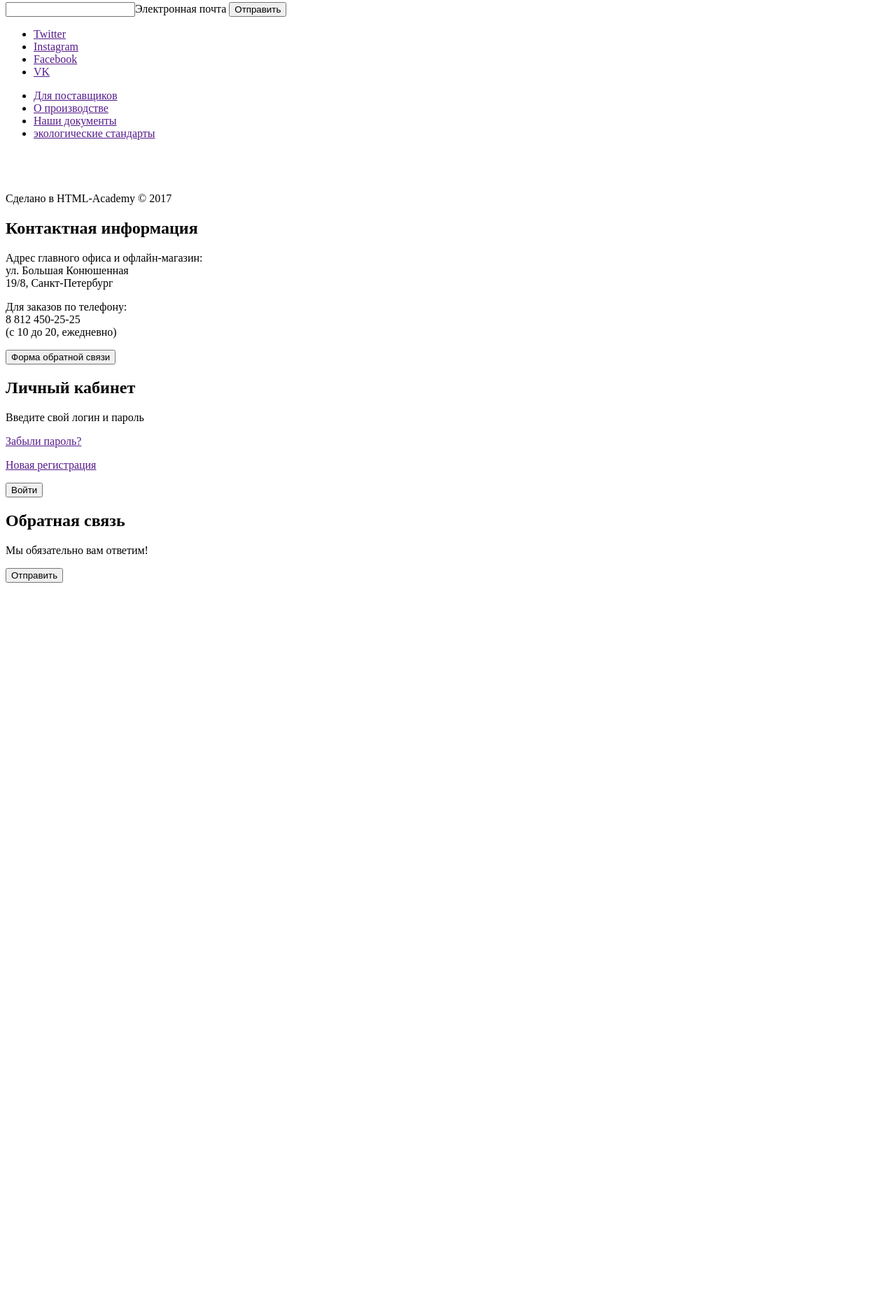
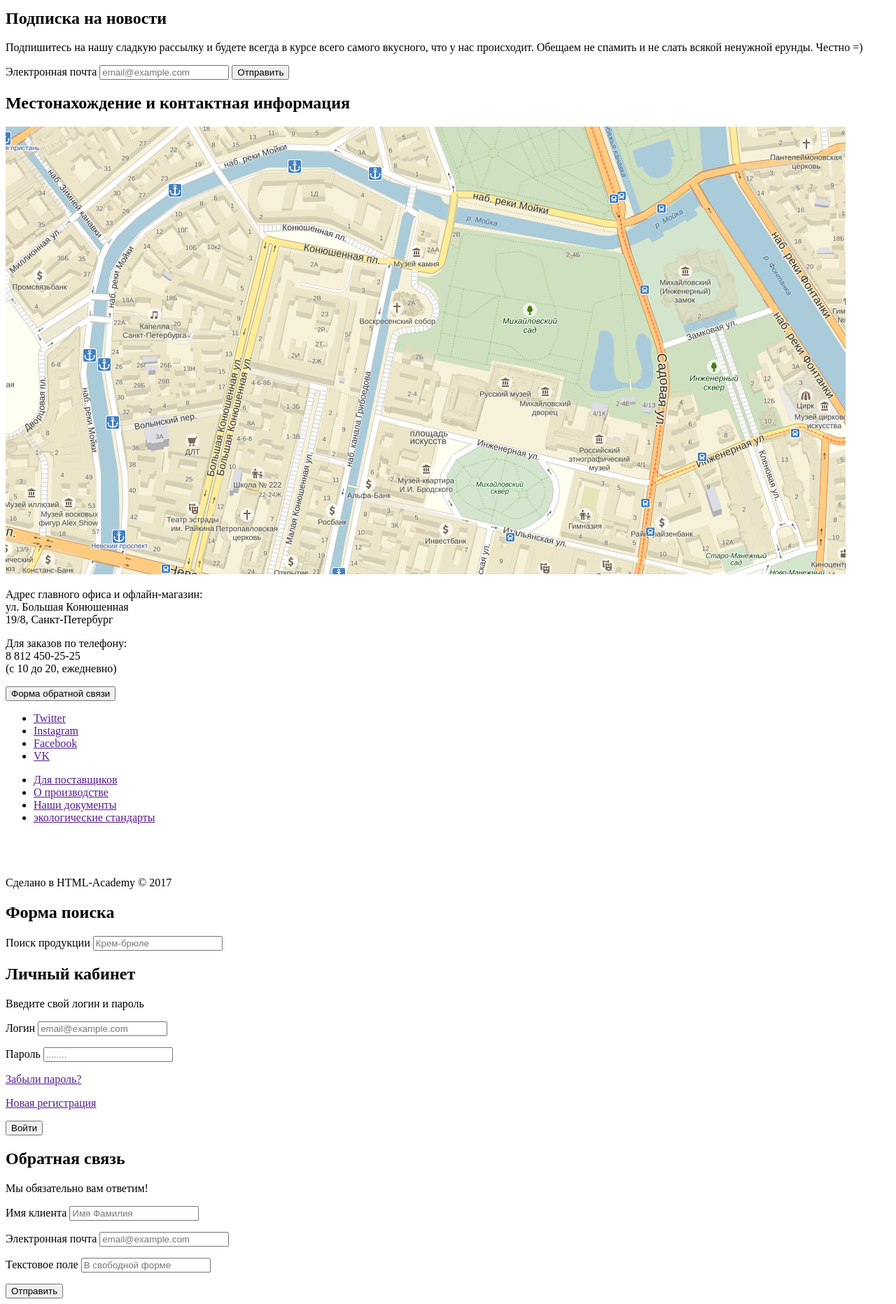
Before and after one commit to SergOtylov/980701-gllacy-26, a plain HTML site: page index.html in a window 1280 px wide. Shown: the part 710-2574 px from the top of the page at 70% size. Before the commit the page ends 1551 px from the top, so only its background shows below. Drawn offline with Linux system fonts and the light colour scheme.

Commit message:
Задание 4 Формы
Подготовил первую итерацию выполнения домашней работы по заданию 4. Доступность и формы

```diff
--- a/index.html
+++ b/index.html
@@ -12,6 +12,13 @@
       <img src="img/Index-logo-gllacy.svg" width="154" height="64" alt="Логотип Глейси">
       <ul>
         <li><a href="catalog.html">Каталог</a></li>
+        <ul>
+          <li><a href="">Новинки</a></li>
+          <li><a href="">Сливочное</a></li>
+          <li><a href="">Щербеты</a></li>
+          <li><a href="">Фруктовый лёд</a></li>
+          <li><a href="">Мелорин</a></li>
+        </ul>
         <li><a href="">Доставка и оплата</a></li>
         <li><a href="">О компании</a></li>
       </ul>
@@ -48,16 +55,31 @@
         <h2>Новое в нашем блоке</h2>
         <a href="">10 способов сервировки фруктовых щербетов к столу</a>
       </article>
-      <form>
-        <h2>Подписка на новости</h2>
+      <form class="subscriprion" method="POST" action="https://echo.htmlacademy.ru">
+        <h2 class="visually-hidden">Подписка на новости</h2>
         <p>Подпишитесь на нашу сладкую рассылку и будете всегда в курсе всего самого вкусного, что у нас происходит.
           Обещаем не спамить и не слать всякой ненужной ерунды. Честно =)</p>
         <div>
-          <input type="email">Электронная почта
+          <label class="visually-hidden" for="user-subscriprion">Электронная почта</label>
+          <input id="user-subscriprion" type="email" name="subscription" placeholder="email@example.com">
           <button type="submit">Отправить</button>
         </div>
-        <!--Здесь будет форма-->
       </form>
+    </section>
+    <section>
+      <h2 class="visually-hidden">Местонахождение и контактная информация</h2>
+      <img src="img/map.jpg" width="1200" height="640" alt="Адрес главного офиса и офлайн-магазин">
+      <div>
+        <p>Адрес главного офиса и офлайн-магазин:<br>
+          ул. Большая Конюшенная<br>
+          19/8, Санкт-Петербург<br>
+        </p>
+        <p>Для заказов по телефону:<br>
+          8 812 450-25-25<br>
+          (с 10 до 20, ежедневно)
+        </p>
+        <button type="button">Форма обратной связи</button>
+      </div>
     </section>
   </main>
   <footer>
@@ -74,37 +96,54 @@
       <li><a href="">экологические стандарты</a></li>
     </ul>
     <div>
-      <a href="https://htmlacademy.ru/intensive/htmlcss"><img src="img/logo-htmlacademy-small.svg" width="108" height="39"
-          alt="Логотип HTML-Academy"></a>
+      <a href="https://htmlacademy.ru/intensive/htmlcss"><img src="img/logo-htmlacademy-small.svg" width="108"
+          height="39" alt="Логотип HTML-Academy"></a>
       <p>Сделано в HTML-Academy &copy; 2017</p>
     </div>
   </footer>
+
   <section>
-    <h2>Контактная информация</h2>
-    <p>Адрес главного офиса и офлайн-магазин:<br>
-      ул. Большая Конюшенная<br>
-      19/8, Санкт-Петербург<br>
-    </p>
-    <p>Для заказов по телефону:<br>
-      8 812 450-25-25<br>
-      (с 10 до 20, ежедневно)
-    </p>
-    <button type="button">Форма обратной связи</button>
+    <h2>Форма поиска</h2>
+    <form class="Search" method="get" action="https://echo.htmlacademy.ru">
+      <label for="user-search">Поиск продукции</label>
+      <input id="user-search" type="text" name="Search" placeholder="Крем-брюле">
+    </form>
   </section>
 
   <section>
     <h2>Личный кабинет</h2>
     <p>Введите свой логин и пароль</p>
-    <!--Здесь будет форма-->
-    <p><a href="">Забыли пароль?</a></p>
-    <p><a href="">Новая регистрация</a></p>
-    <button type="button">Войти</button>
+    <form class="user" method="POST" action="https://echo.htmlacademy.ru">
+      <p>
+        <label for="user-login">Логин</label>
+        <input id="user-login" type="email" name="login" placeholder="email@example.com">
+      </p>
+      <p>
+        <label for="user-password">Пароль</label>
+        <input id="user-password" type="password" name="password" placeholder="........">
+      </p>
+      <p><a href="">Забыли пароль?</a></p>
+      <p><a href="">Новая регистрация</a></p>
+      <button type="button">Войти</button>
   </section>
 
   <section>
-    <h2>Обратная связь</h2>
-    <p>Мы обязательно вам ответим!</p>
-    <!--Здесь будет форма-->
+    <form class="feedback" method="POST" action="https://echo.htmlacademy.ru">
+      <h2>Обратная связь</h2>
+      <p>Мы обязательно вам ответим!</p>
+      <p>
+        <label for="username-feedback">Имя клиента</label>
+        <input id="username-feedback" type="text" name="username" placeholder="Имя Фамилия">
+      </p>
+      <p>
+        <label for="user-email-feedback">Электронная почта</label>
+        <input id="user-email-feedback" type="email" name="user-email" placeholder="email@example.com">
+      </p>
+      <p>
+        <label for="user-text-feedback">Текстовое поле</label>
+        <input id="user-text-feedback" type="text" name="user-text" placeholder="В свободной форме">
+      </p>
+    </form>
     <button type="button">Отправить</button>
   </section>
 </body>
```
Also changed, not shown: catalog.html (+8 -0 lines), img/map.jpg (added).
